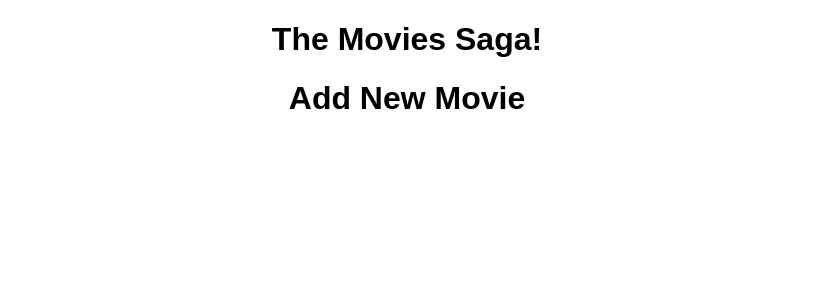
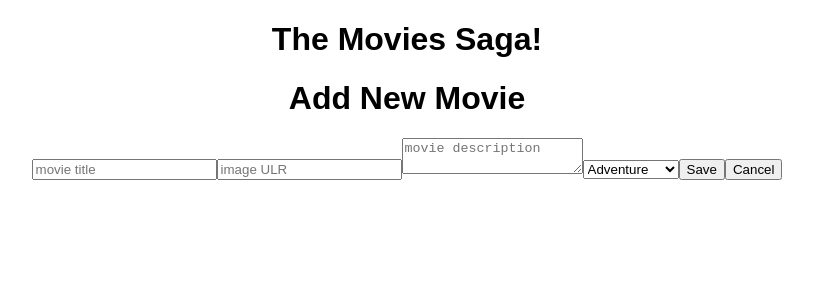
Before and after one commit to amandazimms/weekend-movie-sagas, a React (Create React App) app: page /#/add-movie in a window 1280 px wide. Shown: the top 300 px of the page, without its empty margins (233-1046 px from the left). Built offline with nearby package versions, Linux system fonts and the light colour scheme.

Commit message:
setup for addMovie page

```diff
--- a/src/components/AddMovie/AddMovie.jsx
+++ b/src/components/AddMovie/AddMovie.jsx
@@ -1,5 +1,6 @@
-import React, { useEffect } from 'react';
+import React, { useEffect, useState } from 'react';
 import { useDispatch, useSelector } from 'react-redux';
+import { Link } from 'react-router-dom';
 import './AddMovie.css'
 
 function AddMovie() {
@@ -7,9 +8,46 @@ function AddMovie() {
     const dispatch = useDispatch();
     const movies = useSelector(store => store.movies);
 
+    const [title, setTitle] = useState('');
+    const [url, setURL] = useState('');
+    const [description, setDescription] = useState('');
+    const [genre, setGenre] = useState('');
+
+    const saveButton = () => {
+        console.log('save');
+    }
+
+    const handleTitleChange = (event) => {
+        setTitle(event.target.value);
+    }
+    const handleURLChange = (event) => {
+        setURL(event.target.value);
+    }
+    const handleDescriptionChange = (event) => {
+        setDescription(event.target.value);
+    }
+    const handleGenreChange = (event) => {
+        setGenre(event.target.value);
+    }
+
     return (
         <main>
             <h1>Add New Movie</h1>
+            <input placeholder='movie title' type='text' onChange={ (event) => handleTitleChange(event) }></input>
+            <input placeholder='image ULR' type='text' onChange={ (event) => handleURLChange(event) }></input>
+            <textarea placeholder='movie description' onChange={ (event) => handleDescriptionChange(event) }></textarea>
+            <select name="genre-dropdown" id="genre-dropdown" onChange={ (event) => handleGenreChange(event) }>
+                <option value="Adventure">Adventure</option>
+                <option value="Animated">Animated</option>
+                <option value="Biographical">Biographical</option>
+            </select>
+            <Link to="/">
+                <button onClick={saveButton}>Save</button>
+            </Link>
+
+            <Link to="/">
+                <button>Cancel</button>
+            </Link>
         </main>
 
     );
```
